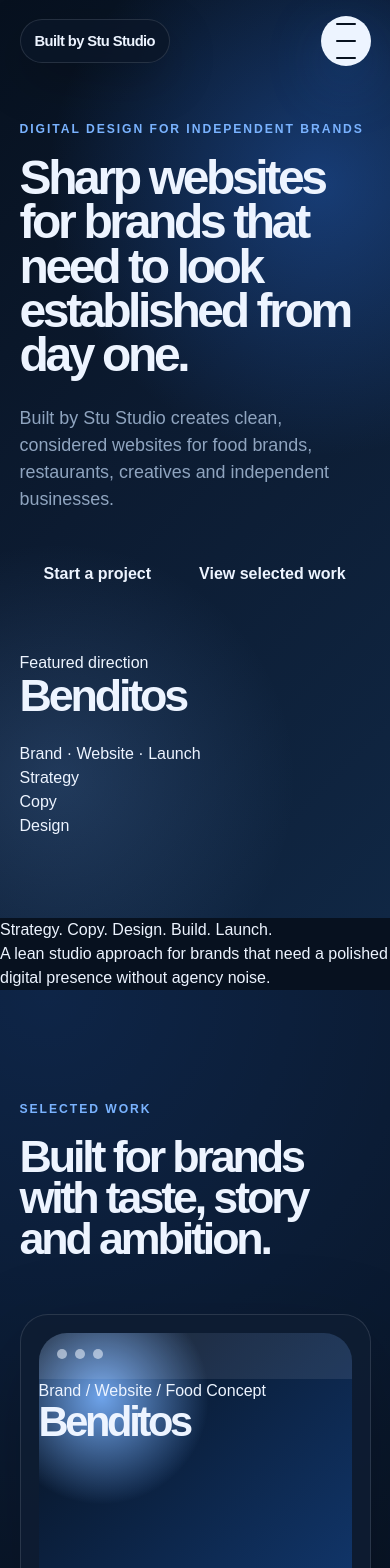
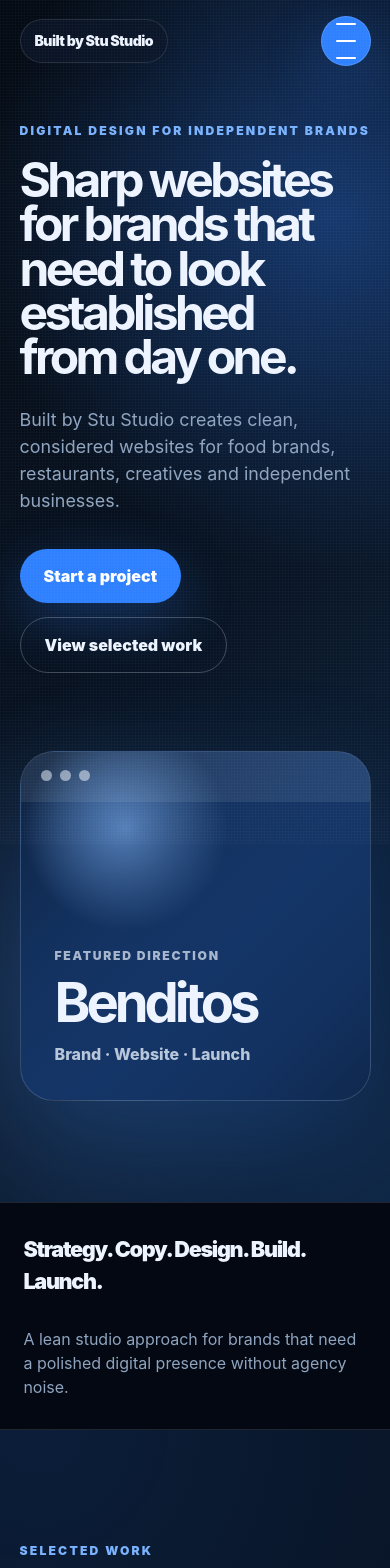
Before and after one commit to stucottam-maker/webdesignsite, a React (Vite) app: page / in a window 390 px wide. Shown: the top 1568 px of the page. Built offline with nearby package versions, Linux system fonts and the light colour scheme.

Commit message:
Refactor styles in style.css for improved design
Updated CSS variables, colors, and styles for various components. Enhanced responsiveness and adjusted layout properties for better visual consistency.

```diff
--- a/src/style.css
+++ b/src/style.css
@@ -1,16 +1,18 @@
 :root {
-  --cream: #edf4ff;
-  --cream-dark: #c8d8ee;
-  --black: #07111f;
+  --bg: #050b14;
+  --bg-soft: #07111f;
   --navy: #0b1628;
+  --navy-light: #10233e;
+  --card: rgba(15, 29, 51, 0.78);
+  --card-solid: #0f1d33;
+  --text: #edf4ff;
+  --muted: #8fa4bf;
+  --muted-strong: #c8d8ee;
   --blue: #2f80ff;
   --blue-soft: #7ab3ff;
-  --blue-dark: #123a73;
-  --muted: #8fa4bf;
-  --card: #0f1d33;
-  --card-light: #142640;
   --line: rgba(237, 244, 255, 0.12);
-  --glow: rgba(47, 128, 255, 0.35);
+  --line-strong: rgba(237, 244, 255, 0.2);
+  --glow: rgba(47, 128, 255, 0.32);
 }
 
 * {
@@ -24,10 +26,23 @@ html {
 }
 
 body {
-  background: var(--black);
-  color: var(--cream);
-  font-family: Arial, Helvetica, sans-serif;
+  background: var(--bg);
+  color: var(--text);
+  font-family: Inter, Arial, Helvetica, sans-serif;
   line-height: 1.5;
+}
+
+body::before {
+  content: "";
+  position: fixed;
+  inset: 0;
+  pointer-events: none;
+  z-index: 999;
+  opacity: 0.035;
+  background-image:
+    linear-gradient(rgba(255, 255, 255, 0.7) 1px, transparent 1px),
+    linear-gradient(90deg, rgba(255, 255, 255, 0.7) 1px, transparent 1px);
+  background-size: 3px 3px;
 }
 
 a {
@@ -54,15 +69,16 @@ button {
 }
 
 .logo {
-  font-size: 1rem;
+  padding: 12px 18px;
+  border: 1px solid var(--line);
+  border-radius: 999px;
+  background: rgba(11, 22, 40, 0.76);
+  color: var(--text);
+  backdrop-filter: blur(22px);
+  box-shadow: 0 18px 60px rgba(0, 0, 0, 0.24);
+  font-size: 0.95rem;
   font-weight: 900;
   letter-spacing: -0.04em;
-  padding: 12px 18px;
-  border-radius: 999px;
-  background: rgba(11, 22, 40, 0.78);
-  border: 1px solid var(--line);
-  backdrop-filter: blur(18px);
-  box-shadow: 0 16px 50px rgba(0, 0, 0, 0.22);
   pointer-events: auto;
 }
 
@@ -71,14 +87,14 @@ button {
   height: 56px;
   border: 1px solid rgba(237, 244, 255, 0.16);
   border-radius: 999px;
-  background: var(--cream);
+  background: var(--blue);
   display: grid;
   place-items: center;
   gap: 4px;
   cursor: pointer;
   position: relative;
   z-index: 60;
-  box-shadow: 0 18px 60px rgba(47, 128, 255, 0.24);
+  box-shadow: 0 18px 60px rgba(47, 128, 255, 0.28);
   pointer-events: auto;
 }
 
@@ -86,7 +102,7 @@ button {
   display: block;
   width: 20px;
   height: 2px;
-  background: var(--black);
+  background: white;
   border-radius: 999px;
   transition: 0.2s ease;
 }
@@ -107,15 +123,15 @@ button {
   position: absolute;
   top: calc(100% + 14px);
   right: 0;
-  width: min(280px, calc(100vw - 32px));
+  width: min(310px, calc(100vw - 32px));
   padding: 12px;
   display: grid;
   gap: 6px;
   background: rgba(11, 22, 40, 0.96);
   border: 1px solid var(--line);
   border-radius: 24px;
-  box-shadow: 0 24px 80px rgba(0, 0, 0, 0.34);
-  backdrop-filter: blur(18px);
+  box-shadow: 0 30px 90px rgba(0, 0, 0, 0.36);
+  backdrop-filter: blur(24px);
   opacity: 0;
   visibility: hidden;
   pointer-events: none;
@@ -133,164 +149,166 @@ button {
 .nav-dropdown a {
   padding: 14px 16px;
   border-radius: 16px;
-  color: var(--cream);
+  color: var(--text);
   font-size: 0.95rem;
-  font-weight: 900;
+  font-weight: 850;
 }
 
 .nav-dropdown a:hover {
   background: rgba(237, 244, 255, 0.08);
 }
 
-/* Hero */
-
-.hero {
-  min-height: 100vh;
-  padding: 140px 6vw 80px;
-  display: grid;
-  grid-template-columns: 1.05fr 0.95fr;
-  gap: 50px;
-  align-items: center;
-  background:
-    radial-gradient(circle at 82% 20%, rgba(47, 128, 255, 0.34), transparent 34%),
-    radial-gradient(circle at 15% 85%, rgba(122, 179, 255, 0.18), transparent 28%),
-    linear-gradient(135deg, #07111f 0%, #0c1b31 45%, #102744 100%);
-  overflow: hidden;
-}
+/* Core type */
 
 .eyebrow {
   margin-bottom: 18px;
   color: var(--blue-soft);
   font-size: 0.76rem;
   font-weight: 900;
-  letter-spacing: 0.16em;
+  letter-spacing: 0.18em;
   text-transform: uppercase;
+}
+
+.eyebrow.small {
+  margin-bottom: 16px;
+  font-size: 0.7rem;
 }
 
 h1,
 h2,
 h3 {
-  letter-spacing: -0.07em;
+  letter-spacing: -0.075em;
   line-height: 0.92;
+  text-wrap: balance;
 }
 
 h1 {
-  max-width: 820px;
+  max-width: 780px;
   margin-bottom: 28px;
-  font-size: clamp(3.4rem, 7.2vw, 7rem);
+  font-size: clamp(3.2rem, 6.4vw, 6.35rem);
 }
 
 h2 {
-  max-width: 760px;
+  max-width: 820px;
   margin-bottom: 26px;
-  font-size: clamp(2.7rem, 5.8vw, 5.8rem);
+  font-size: clamp(2.6rem, 5.4vw, 5.35rem);
 }
 
 h3 {
   margin-bottom: 16px;
-  font-size: 2.1rem;
+  font-size: clamp(1.75rem, 2.5vw, 2.5rem);
 }
 
-.hero-copy p:not(.eyebrow) {
-  max-width: 560px;
-  margin-bottom: 34px;
-  color: var(--muted);
-  font-size: 1.12rem;
-}
-
-.hero-buttons {
-  display: flex;
-  gap: 14px;
-  flex-wrap: wrap;
-}
+/* Buttons */
 
 .button {
   display: inline-flex;
   justify-content: center;
   align-items: center;
+  min-height: 52px;
   padding: 15px 24px;
   border-radius: 999px;
   font-weight: 900;
   transition: 0.2s ease;
 }
 
-.button.dark {
+.button.primary {
   background: var(--blue);
   color: white;
-  box-shadow: 0 18px 50px rgba(47, 128, 255, 0.28);
+  box-shadow: 0 18px 56px rgba(47, 128, 255, 0.3);
 }
 
-.button.dark:hover {
+.button.primary:hover {
   background: var(--blue-soft);
-  color: var(--black);
+  color: var(--bg);
+  transform: translateY(-1px);
 }
 
-.button.light {
+.button.secondary {
   border: 1px solid rgba(237, 244, 255, 0.24);
-  color: var(--cream);
+  color: var(--text);
 }
 
-.button.light:hover {
-  background: var(--cream);
-  color: var(--black);
+.button.secondary:hover {
+  background: var(--text);
+  color: var(--bg);
+  transform: translateY(-1px);
 }
 
-.button.cream {
-  background: var(--cream);
-  color: var(--black);
+/* Hero */
+
+.hero {
+  min-height: 94vh;
+  padding: 130px 6vw 76px;
+  display: grid;
+  grid-template-columns: 1.02fr 0.98fr;
+  gap: 58px;
+  align-items: center;
+  background:
+    radial-gradient(circle at 85% 18%, rgba(47, 128, 255, 0.36), transparent 34%),
+    radial-gradient(circle at 18% 82%, rgba(122, 179, 255, 0.13), transparent 28%),
+    linear-gradient(135deg, #050b14 0%, #07111f 45%, #102744 100%);
+  overflow: hidden;
 }
 
-.button.cream:hover {
-  background: var(--blue);
-  color: white;
+.hero-copy p:not(.eyebrow) {
+  max-width: 585px;
+  margin-bottom: 34px;
+  color: var(--muted);
+  font-size: 1.12rem;
 }
 
-/* Hero Visual */
-
-.hero-showcase {
-  position: relative;
-  min-height: 560px;
+.hero-actions,
+.contact-actions {
+  display: flex;
+  gap: 14px;
+  flex-wrap: wrap;
 }
 
-.showcase-card {
+.hero-panel {
+  position: relative;
+  min-height: 540px;
+}
+
+.studio-card {
   position: absolute;
-  inset: 40px 0 auto auto;
-  width: min(520px, 100%);
-  min-height: 420px;
+  inset: 34px 0 auto auto;
+  width: min(500px, 100%);
+  min-height: 400px;
   overflow: hidden;
   border: 1px solid rgba(237, 244, 255, 0.16);
   border-radius: 34px;
   background:
-    linear-gradient(135deg, rgba(7, 17, 31, 0.12), rgba(7, 17, 31, 0.78)),
-    radial-gradient(circle at 30% 20%, rgba(122, 179, 255, 0.85), transparent 28%),
+    linear-gradient(135deg, rgba(7, 17, 31, 0.08), rgba(7, 17, 31, 0.8)),
+    radial-gradient(circle at 30% 22%, rgba(122, 179, 255, 0.9), transparent 28%),
     linear-gradient(135deg, #0d203b, #2f80ff);
-  color: var(--cream);
-  box-shadow: 0 40px 110px rgba(47, 128, 255, 0.18);
+  color: var(--text);
+  box-shadow: 0 42px 120px rgba(47, 128, 255, 0.2);
 }
 
-.mini-browser {
-  height: 48px;
-  padding: 17px 20px;
+.studio-card-top {
+  height: 50px;
+  padding: 18px 20px;
   display: flex;
   gap: 8px;
   background: rgba(237, 244, 255, 0.08);
 }
 
-.mini-browser div {
+.studio-card-top span {
   width: 11px;
   height: 11px;
   border-radius: 999px;
-  background: rgba(237, 244, 255, 0.5);
+  background: rgba(237, 244, 255, 0.52);
 }
 
-.showcase-inner {
+.studio-card-content {
   position: absolute;
   left: 34px;
   right: 34px;
   bottom: 34px;
 }
 
-.showcase-inner p {
+.studio-card-content p {
   margin-bottom: 12px;
   color: rgba(237, 244, 255, 0.68);
   text-transform: uppercase;
@@ -299,100 +317,108 @@ h3 {
   font-weight: 900;
 }
 
-.showcase-inner h2 {
+.studio-card-content h2 {
   margin-bottom: 14px;
-  font-size: clamp(3.5rem, 7vw, 6rem);
+  font-size: clamp(3.4rem, 6vw, 5.8rem);
 }
 
-.showcase-inner span {
+.studio-card-content span {
   color: rgba(237, 244, 255, 0.76);
-  font-weight: 800;
+  font-weight: 850;
 }
 
-.floating-card {
+.floating-note {
   position: absolute;
   z-index: 3;
-  padding: 18px 22px;
-  border-radius: 22px;
-  background: rgba(237, 244, 255, 0.88);
+  padding: 15px 20px;
+  border-radius: 999px;
+  background: rgba(237, 244, 255, 0.9);
   border: 1px solid rgba(237, 244, 255, 0.3);
-  color: var(--black);
-  backdrop-filter: blur(16px);
-  box-shadow: 0 20px 70px rgba(0, 0, 0, 0.22);
+  color: var(--bg);
+  backdrop-filter: blur(18px);
+  box-shadow: 0 22px 70px rgba(0, 0, 0, 0.25);
   font-weight: 900;
 }
 
-.card-one {
+.note-one {
   top: 20px;
   left: 20px;
 }
 
-.card-two {
-  right: 20px;
-  bottom: 40px;
+.note-two {
+  right: 24px;
+  bottom: 92px;
 }
 
-/* Intro Strip */
+.note-three {
+  left: 70px;
+  bottom: 34px;
+}
 
-.intro-strip {
-  padding: 22px 6vw;
-  display: flex;
-  justify-content: center;
-  gap: 14px;
-  flex-wrap: wrap;
-  background: #050b14;
-  color: var(--cream);
+/* Statement */
+
+.statement-section {
+  padding: 30px 6vw;
+  display: grid;
+  grid-template-columns: 0.85fr 1.15fr;
+  gap: 30px;
+  align-items: center;
+  background: #030812;
   border-top: 1px solid var(--line);
   border-bottom: 1px solid var(--line);
 }
 
-.intro-strip span {
-  padding: 9px 15px;
-  border: 1px solid rgba(237, 244, 255, 0.16);
-  border-radius: 999px;
-  color: rgba(237, 244, 255, 0.76);
-  font-size: 0.9rem;
-  font-weight: 800;
+.statement-section p {
+  font-size: clamp(1.35rem, 2vw, 2rem);
+  font-weight: 900;
+  letter-spacing: -0.06em;
+}
+
+.statement-section span {
+  color: var(--muted);
+  font-size: 1rem;
+  max-width: 720px;
 }
 
 /* Sections */
 
 .section {
-  padding: 110px 6vw;
+  padding: 112px 6vw;
 }
 
 .section-heading {
-  max-width: 850px;
-  margin-bottom: 54px;
+  max-width: 900px;
+  margin-bottom: 56px;
 }
 
-/* Projects */
+/* Work */
 
 .work-section {
   background:
-    radial-gradient(circle at 12% 0%, rgba(47, 128, 255, 0.18), transparent 28%),
-    var(--black);
+    radial-gradient(circle at 10% 0%, rgba(47, 128, 255, 0.16), transparent 28%),
+    var(--bg);
 }
 
 .project-grid {
   display: grid;
-  gap: 28px;
+  gap: 30px;
 }
 
 .project-card {
   display: grid;
-  grid-template-columns: 1fr 0.8fr;
-  gap: 34px;
+  grid-template-columns: 1fr 0.82fr;
+  gap: 36px;
   align-items: stretch;
   padding: 24px;
   border: 1px solid var(--line);
   border-radius: 38px;
-  background: rgba(15, 29, 51, 0.84);
-  box-shadow: 0 30px 90px rgba(0, 0, 0, 0.22);
+  background: var(--card);
+  box-shadow: 0 34px 100px rgba(0, 0, 0, 0.24);
+  backdrop-filter: blur(22px);
 }
 
 .project-card:nth-child(even) {
-  grid-template-columns: 0.8fr 1fr;
+  grid-template-columns: 0.82fr 1fr;
 }
 
 .project-card:nth-child(even) .project-visual {
@@ -400,16 +426,17 @@ h3 {
 }
 
 .project-visual {
-  min-height: 380px;
+  min-height: 390px;
   overflow: hidden;
   border-radius: 28px;
   background: var(--navy);
   position: relative;
+  border: 1px solid rgba(237, 244, 255, 0.1);
 }
 
 .project-card.benditos .project-visual {
   background:
-    radial-gradient(circle at 20% 20%, rgba(122, 179, 255, 0.9), transparent 30%),
+    radial-gradient(circle at 24% 20%, rgba(122, 179, 255, 0.88), transparent 30%),
     linear-gradient(135deg, #07111f, #123a73);
 }
 
@@ -440,7 +467,7 @@ h3 {
   background: rgba(237, 244, 255, 0.56);
 }
 
-.mockup-screen {
+.mockup-window {
   position: absolute;
   left: 34px;
   right: 34px;
@@ -448,17 +475,18 @@ h3 {
   padding: 28px;
   border-radius: 24px;
   background: rgba(237, 244, 255, 0.12);
-  backdrop-filter: blur(18px);
-  color: var(--cream);
   border: 1px solid rgba(237, 244, 255, 0.16);
+  color: var(--text);
+  backdrop-filter: blur(20px);
 }
 
-.mockup-nav {
-  width: 42%;
-  height: 10px;
-  margin-bottom: 58px;
-  border-radius: 999px;
-  background: rgba(237, 244, 255, 0.48);
+.mockup-label {
+  margin-bottom: 55px;
+  color: rgba(237, 244, 255, 0.7);
+  font-size: 0.72rem;
+  font-weight: 900;
+  letter-spacing: 0.14em;
+  text-transform: uppercase;
 }
 
 .mockup-title {
@@ -469,24 +497,27 @@ h3 {
   line-height: 0.9;
 }
 
-.mockup-line {
-  width: 64%;
+.mockup-lines {
+  display: grid;
+  gap: 10px;
+}
+
+.mockup-lines span {
   height: 10px;
-  margin-bottom: 10px;
   border-radius: 999px;
   background: rgba(237, 244, 255, 0.34);
 }
 
-.mockup-line.wide {
+.mockup-lines span:nth-child(1) {
   width: 86%;
 }
 
-.mockup-button {
-  width: 120px;
-  height: 34px;
-  margin-top: 24px;
-  border-radius: 999px;
-  background: var(--cream);
+.mockup-lines span:nth-child(2) {
+  width: 64%;
+}
+
+.mockup-lines span:nth-child(3) {
+  width: 42%;
 }
 
 .project-content {
@@ -494,19 +525,10 @@ h3 {
   align-self: center;
 }
 
-.project-type {
-  margin-bottom: 16px;
-  color: var(--blue-soft);
-  font-size: 0.78rem;
-  font-weight: 900;
-  letter-spacing: 0.14em;
-  text-transform: uppercase;
-}
-
-.project-content p {
-  max-width: 520px;
+.project-content p:not(.eyebrow) {
+  max-width: 540px;
   color: var(--muted);
-  font-size: 1.05rem;
+  font-size: 1.06rem;
 }
 
 .tag-list {
@@ -520,24 +542,31 @@ h3 {
   padding: 8px 12px;
   border: 1px solid var(--line);
   border-radius: 999px;
-  color: var(--cream-dark);
+  color: var(--muted-strong);
   font-size: 0.82rem;
-  font-weight: 800;
+  font-weight: 850;
+}
+
+.text-link {
+  display: inline-flex;
+  margin-top: 28px;
+  color: var(--blue-soft);
+  font-weight: 900;
+}
+
+.text-link:hover {
+  color: var(--text);
 }
 
 /* Services */
 
 .services-section {
   background:
-    radial-gradient(circle at 80% 10%, rgba(47, 128, 255, 0.16), transparent 30%),
-    #050b14;
-  color: var(--cream);
+    radial-gradient(circle at 80% 10%, rgba(47, 128, 255, 0.15), transparent 30%),
+    #030812;
+  color: var(--text);
   border-top: 1px solid var(--line);
   border-bottom: 1px solid var(--line);
-}
-
-.services-section .section-heading h2 {
-  color: var(--cream);
 }
 
 .services-grid {
@@ -547,16 +576,17 @@ h3 {
 }
 
 .services-grid article {
-  min-height: 320px;
-  padding: 32px;
+  min-height: 335px;
+  padding: 34px;
   border: 1px solid rgba(237, 244, 255, 0.13);
   border-radius: 30px;
   background: rgba(237, 244, 255, 0.04);
+  box-shadow: inset 0 1px 0 rgba(237, 244, 255, 0.08);
 }
 
 .services-grid span {
   display: block;
-  margin-bottom: 90px;
+  margin-bottom: 100px;
   color: var(--blue-soft);
   font-weight: 900;
 }
@@ -565,12 +595,46 @@ h3 {
   color: rgba(237, 244, 255, 0.64);
 }
 
+/* Included */
+
+.included-section {
+  background:
+    radial-gradient(circle at 20% 10%, rgba(47, 128, 255, 0.16), transparent 30%),
+    var(--bg);
+}
+
+.included-panel {
+  display: grid;
+  grid-template-columns: 0.92fr 1.08fr;
+  gap: 50px;
+  padding: 44px;
+  border: 1px solid var(--line);
+  border-radius: 38px;
+  background: var(--card);
+  backdrop-filter: blur(22px);
+  box-shadow: 0 34px 100px rgba(0, 0, 0, 0.22);
+}
+
+.included-list {
+  display: grid;
+  grid-template-columns: repeat(2, 1fr);
+  gap: 14px;
+  align-self: center;
+}
+
+.included-list div {
+  padding: 18px 20px;
+  border: 1px solid var(--line);
+  border-radius: 20px;
+  background: rgba(237, 244, 255, 0.05);
+  color: var(--muted-strong);
+  font-weight: 850;
+}
+
 /* Process */
 
 .process-section {
-  background:
-    radial-gradient(circle at 20% 10%, rgba(47, 128, 255, 0.18), transparent 30%),
-    var(--black);
+  background: #030812;
 }
 
 .process-panel {
@@ -581,7 +645,7 @@ h3 {
   border-radius: 38px;
   background: rgba(15, 29, 51, 0.84);
   border: 1px solid var(--line);
-  box-shadow: 0 30px 90px rgba(0, 0, 0, 0.2);
+  box-shadow: 0 34px 100px rgba(0, 0, 0, 0.22);
 }
 
 .process-steps {
@@ -604,47 +668,57 @@ h3 {
 }
 
 .process-steps p {
-  color: var(--cream-dark);
+  color: var(--muted-strong);
   font-weight: 800;
 }
 
 /* Contact */
 
 .contact-section {
-  padding: 120px 6vw;
+  padding: 126px 6vw;
   text-align: center;
   background:
     radial-gradient(circle at 50% 0%, rgba(47, 128, 255, 0.34), transparent 35%),
     linear-gradient(135deg, #050b14, #0b1628);
-  color: var(--cream);
+  color: var(--text);
   border-top: 1px solid var(--line);
 }
 
 .contact-section div {
-  max-width: 780px;
+  max-width: 820px;
   margin: 0 auto;
 }
 
-.contact-section p:not(.eyebrow) {
-  max-width: 570px;
+.contact-section p:not(.eyebrow):not(.contact-note) {
+  max-width: 600px;
   margin: 0 auto 34px;
   color: rgba(237, 244, 255, 0.68);
   font-size: 1.15rem;
+}
+
+.contact-actions {
+  justify-content: center;
+}
+
+.contact-note {
+  margin-top: 24px;
+  color: rgba(237, 244, 255, 0.44);
+  font-size: 0.9rem;
 }
 
 /* Footer */
 
 .footer {
   padding: 28px 6vw;
-  background: #050b14;
-  color: rgba(237, 244, 255, 0.52);
+  background: #030812;
+  color: rgba(237, 244, 255, 0.5);
   text-align: center;
   border-top: 1px solid var(--line);
 }
 
 /* Responsive */
 
-@media (max-width: 950px) {
+@media (max-width: 980px) {
   .site-header {
     top: 18px;
     left: 5vw;
@@ -654,33 +728,32 @@ h3 {
   .hero {
     min-height: auto;
     grid-template-columns: 1fr;
-    padding-top: 120px;
+    padding-top: 122px;
   }
 
-  .hero-showcase {
-    min-height: 480px;
+  .hero-panel {
+    min-height: 470px;
   }
 
-  .showcase-card {
+  .studio-card {
     inset: 20px auto auto 0;
   }
 
+  .statement-section,
   .project-card,
-  .project-card:nth-child(even) {
+  .project-card:nth-child(even),
+  .included-panel,
+  .services-grid,
+  .process-panel {
     grid-template-columns: 1fr;
   }
 
   .project-card:nth-child(even) .project-visual {
     order: 0;
   }
-
-  .services-grid,
-  .process-panel {
-    grid-template-columns: 1fr;
-  }
 }
 
-@media (max-width: 620px) {
+@media (max-width: 640px) {
   .site-header {
     top: 16px;
     left: 5vw;
@@ -688,7 +761,8 @@ h3 {
   }
 
   .logo {
-    font-size: 0.92rem;
+    max-width: 210px;
+    font-size: 0.88rem;
     padding: 10px 14px;
   }
 
@@ -709,43 +783,48 @@ h3 {
   }
 
   h2 {
-    font-size: 2.8rem;
+    font-size: 2.65rem;
   }
 
   h3 {
     font-size: 1.8rem;
   }
 
-  .hero-showcase {
-    min-height: 410px;
+  .hero-panel {
+    min-height: 395px;
   }
 
-  .showcase-card {
-    min-height: 360px;
+  .studio-card {
+    min-height: 350px;
   }
 
-  .floating-card {
+  .floating-note {
     display: none;
   }
 
   .project-card,
+  .included-panel,
   .process-panel {
     padding: 18px;
     border-radius: 28px;
   }
 
   .project-visual {
-    min-height: 320px;
+    min-height: 325px;
   }
 
-  .mockup-screen {
+  .mockup-window {
     left: 20px;
     right: 20px;
     bottom: 20px;
   }
 
   .mockup-title {
-    font-size: 2.6rem;
+    font-size: 2.55rem;
+  }
+
+  .included-list {
+    grid-template-columns: 1fr;
   }
 
   .services-grid article {
@@ -753,6 +832,10 @@ h3 {
   }
 
   .services-grid span {
-    margin-bottom: 50px;
+    margin-bottom: 56px;
+  }
+
+  .contact-actions {
+    flex-direction: column;
   }
 }
```
